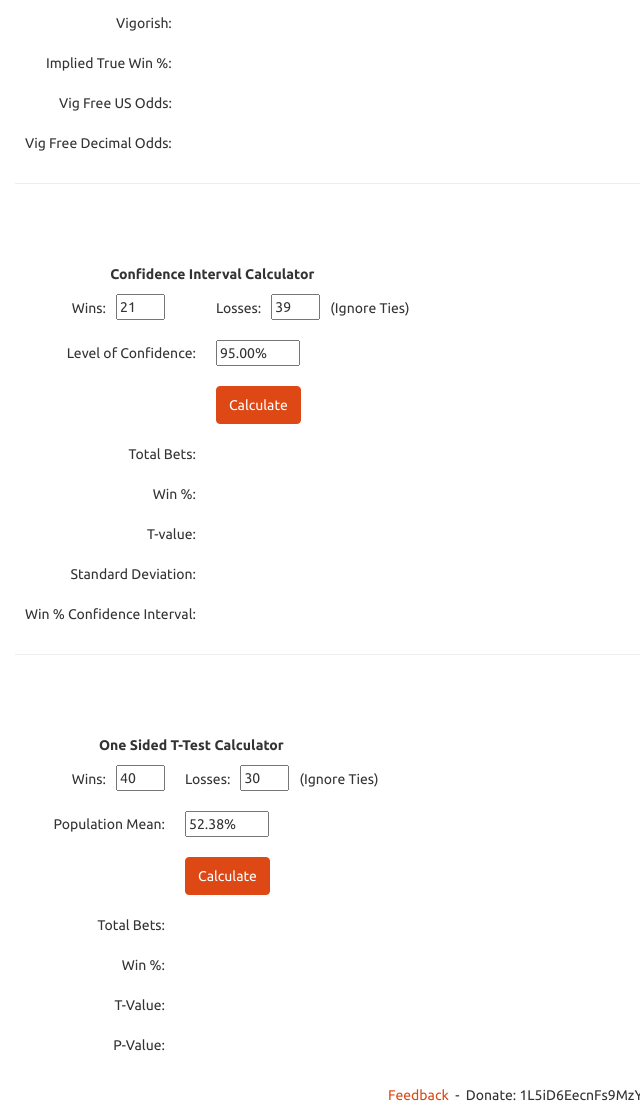
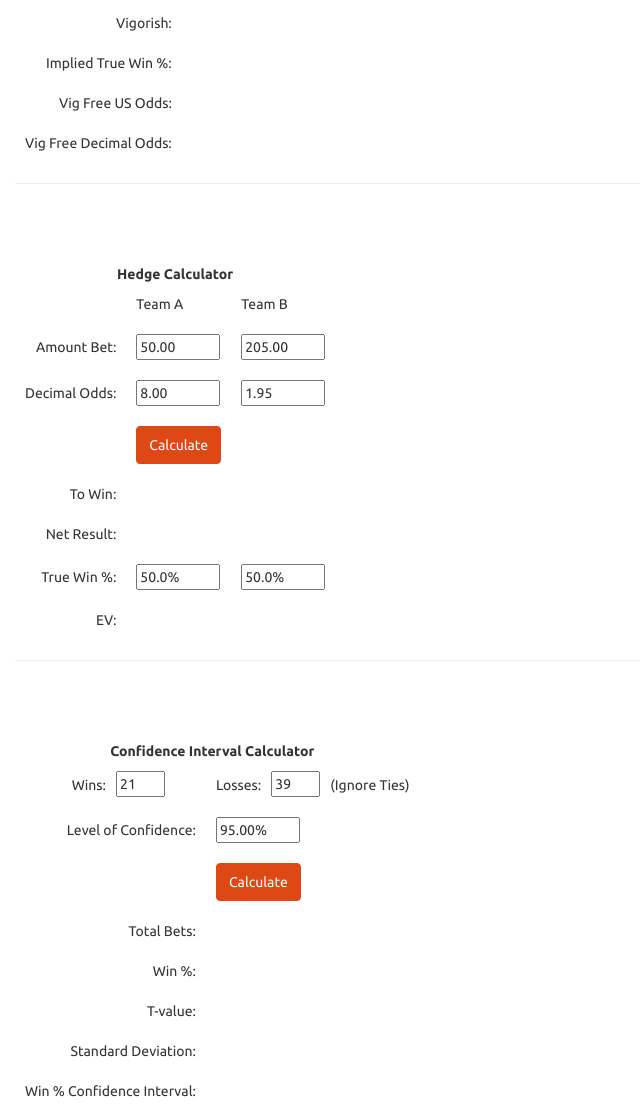
Before and after one commit to andr3w321/sportsbettingcalcs, a plain HTML site: page static/index.html in a window 1280 px wide. Shown: the part 1304-2418 px from the top of the page, without its empty margins (0-640 px from the left). Drawn offline with nearby package versions, Linux system fonts and the light colour scheme.

Commit message:
added hedge calculator

```diff
--- a/static/css/custom.css
+++ b/static/css/custom.css
@@ -55,3 +55,11 @@ input {
   text-align: left;
   padding-left: 6em;
 }
+
+/* avoid 2 row navbar for certain screen sizes */
+@media(max-width:992px) {
+.nav>li>a {
+    padding-left: 10px;
+    padding-right:10px
+    }
+}
--- a/static/index.html
+++ b/static/index.html
@@ -35,6 +35,7 @@
             <li><a href="#roi_calculator">ROI Calculator</a></li>
             <li><a href="#kelly_calculator">Kelly Criterion</a></li>
             <li><a href="#vigfree_calculator">Vig Free Line</a></li>
+            <li><a href="#hedge_calculator">Hedge</a></li>
             <li><a href="#ci_calculator">Confidence Interval</a></li>
             <li><a href="#ttest_calculator">T-Test</a></li>
           </ul>
@@ -119,6 +120,27 @@
       <hr>
       </section>
 
+      <section id="hedge_calculator" class="nav-link">
+      <form action="" method="get">
+        <table>
+          <thead>
+            <tr><th colspan="3" align="center">Hedge Calculator</th></tr>
+          </thead>
+          <tbody>
+            <tr><td></td><td>Team A</td><td>Team B</td></tr>
+            <tr><td class="right-align">Amount Bet:</td><td><input name="hedge_teama_amount_bet" value="50.00" /></td><td><input name="hedge_teamb_amount_bet" value="205.00" /></td></tr>
+            <tr><td class="right-align">Decimal Odds:</td><td><input name="hedge_teama_euro_odds" onchange="this.value = prettifyEuroOdds(this.value);" value="8.00" /></td><td><input name="hedge_teamb_euro_odds" onchange="this.value = prettifyEuroOdds(this.value);" value="1.95" /></td></tr>
+            <tr><td></td><td><button type="button" class="btn btn-primary" onclick="calcHedge();">Calculate</button></td></tr>
+            <tr><td class="right-align">To Win:</td><td><div id="hedge_teama_to_win"></div></td><td><div id="hedge_teamb_to_win"></div></td></tr>
+            <tr><td class="right-align">Net Result:</td><td><div id="hedge_teama_net_result"></div></td><td><div id="hedge_teamb_net_result"></div></td></tr>
+            <tr><td class="right-align">True Win %:</td><td><input name="hedge_teama_true_win_per" onchange="setHedgeTrueWinPerFields(this, 'hedge_teamb_true_win_per');calcHedgeEV();" value="50.0%" /></td><td><input name="hedge_teamb_true_win_per" onchange="setHedgeTrueWinPerFields(this, 'hedge_teama_true_win_per');calcHedgeEV();" value="50.0%" /></td></tr>
+            <tr><td class="right-align">EV:</td><td><div id="hedge_ev"></div></td></tr>
+          </tbody>
+        </table>
+      </form>
+      <hr>
+      </section>
+
       <section id="ci_calculator" class="nav-link">
       <form action="" method="get">
         <table>
@@ -177,6 +199,7 @@
         </table>
       </form>
       </section>
+
     </div><!-- end main div -->
     </div><!-- end row div -->
     </div><!-- end container div -->
--- a/static/js/main.js
+++ b/static/js/main.js
@@ -6,6 +6,7 @@ $(document).on('click','.navbar-collapse.in',function(e) {
 });
 
 var API_URL = "http://andr3w321.pythonanywhere.com";
+//var API_URL = "http://localhost:8080";
 
 function isNumeric(num) {
     return !isNaN(num);
@@ -13,7 +14,7 @@ function isNumeric(num) {
 
 /* Odds Converter */
 function convert_euro_to_us(euro) {
-  if(euro > 2)
+  if(euro >= 2)
     var us = 100 * (euro - 1);
   else
     var us = -100 / (euro - 1);
@@ -207,6 +208,44 @@ function calcVigFree() {
   }
 }
 
+/* Hedge Calculator */
+function calcHedge() {
+  var teama_amount_bet = parseFloat(document.getElementsByName('hedge_teama_amount_bet')[0].value);
+  var teamb_amount_bet = parseFloat(document.getElementsByName('hedge_teamb_amount_bet')[0].value);
+  var teama_euro_odds = parseFloat(document.getElementsByName('hedge_teama_euro_odds')[0].value);
+  var teamb_euro_odds = parseFloat(document.getElementsByName('hedge_teamb_euro_odds')[0].value);
+
+  var teama_to_win = teama_amount_bet * (teama_euro_odds - 1);
+  var teamb_to_win = teamb_amount_bet * (teamb_euro_odds - 1);
+  document.getElementById('hedge_teama_to_win').innerHTML = parseFloat(teama_to_win).toFixed(4);
+  document.getElementById('hedge_teamb_to_win').innerHTML = parseFloat(teamb_to_win).toFixed(4);
+
+  var teama_net_result = teama_to_win - teamb_amount_bet;
+  var teamb_net_result = teamb_to_win - teama_amount_bet;
+  document.getElementById('hedge_teama_net_result').innerHTML = parseFloat(teama_net_result).toFixed(4);
+  document.getElementById('hedge_teamb_net_result').innerHTML = parseFloat(teamb_net_result).toFixed(4);
+
+  calcHedgeEV();
+
+}
+
+function calcHedgeEV() {
+  var teama_true_win_per = parseFloat(document.getElementsByName('hedge_teama_true_win_per')[0].value);
+  var teamb_true_win_per = parseFloat(document.getElementsByName('hedge_teamb_true_win_per')[0].value);
+
+  var teama_net_result = parseFloat(document.getElementById('hedge_teama_net_result').innerHTML);
+  var teamb_net_result = parseFloat(document.getElementById('hedge_teamb_net_result').innerHTML);
+
+  var ev = (teama_true_win_per * teama_net_result + teamb_true_win_per * teamb_net_result) / 100.0;
+  document.getElementById('hedge_ev').innerHTML = parseFloat(ev).toFixed(4);
+}
+
+function setHedgeTrueWinPerFields(inputField, outputField) {
+  inputField.value = parseFloat(inputField.value).toFixed(2) + '%';
+  document.getElementsByName(outputField)[0].value = (100.0 - parseFloat(inputField.value)).toFixed(2) + '%';
+}
+
+
 /* Confidence Interval Calculator */
 function setCI(confidence_level, n, proportion) {
   var xhr = new XMLHttpRequest();
```
Also changed, not shown: 1 other file.
